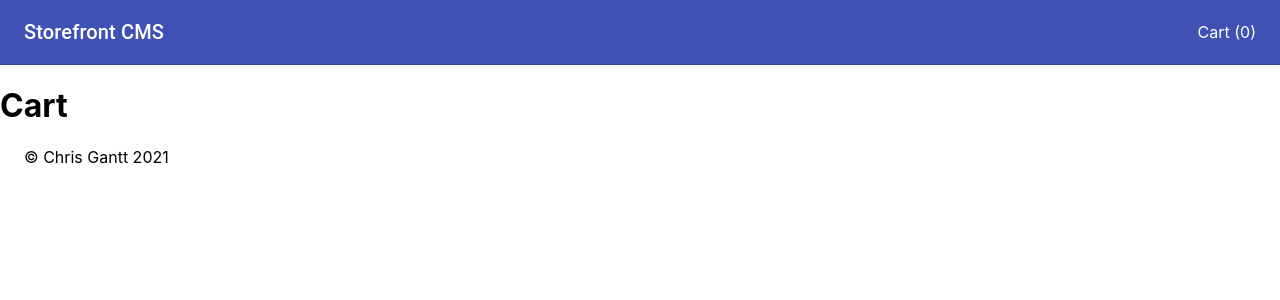
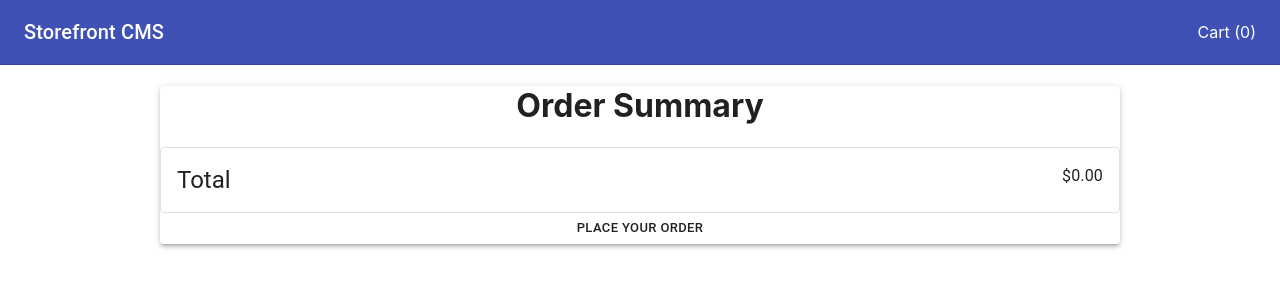
Before and after one commit to ganttArt/storefront, a React (Create React App) app: page /cart in a window 1280 px wide. Shown: the top 300 px of the page. Built offline with nearby package versions, Linux system fonts and the light colour scheme.

Commit message:
Created a shopping cart page.

```diff
--- a/src/App.js
+++ b/src/App.js
@@ -4,6 +4,7 @@ import Header from './components/Header';
 import Categories from './components/Categories';
 import Products from './components/Products';
 import Footer from './components/Footer';
+import ShoppingCart from './components/ShoppingCart';
 
 function App() {
   return (
@@ -16,14 +17,14 @@ function App() {
             <Products />
           </Route>
           <Route path="/cart">
-            <h1>Cart</h1>
+            <ShoppingCart />
           </Route>
           <Route path="/productDetail">
             <h1>Product Detail</h1>
           </Route>
         </Switch>
       </main>
-      <Footer />
+      {/* <Footer /> */}
     </div>
   );
 }
--- /dev/null
+++ b/src/components/ShoppingCart.js
@@ -0,0 +1,78 @@
+import React from 'react';
+import { connect } from 'react-redux';
+
+import { Paper, Button, Card, CardContent, Typography } from '@material-ui/core';
+import { makeStyles } from '@material-ui/core/styles';
+
+const useStyles = makeStyles({
+  root: {
+    width: '75%',
+    textAlign: '-webkit-center',
+    alignItems: 'center',
+  },
+  card: {
+    textAlign: 'left',
+    display: 'flex'
+  },
+  price: {
+    marginLeft: 'auto',
+    order: '2',
+  },
+  cartContainer: {
+    textAlign: '-webkit-center',
+  }
+});
+
+const ShoppingCart = props => {
+  const classes = useStyles();
+
+  let total = 0;
+
+  return (
+    <div className={classes.cartContainer}>
+      <Paper elevation={3} className={classes.root}>
+        <h1>Order Summary</h1>
+        {props.cart.map(product => {
+          total += product.price;
+          return (
+            <Card className={classes.card} variant="outlined" key={product._id}>
+              <CardContent>
+                <Typography variant="h5" component="h2">
+                  {product.name}
+                  <Typography color="textSecondary">
+                    {product.description}
+                  </Typography>
+                </Typography>
+              </CardContent>
+              <CardContent className={classes.price}>
+                <Typography>
+                  ${product.price}
+                </Typography>
+              </CardContent>
+            </Card>
+          )
+        })}
+        <Card className={classes.card} variant="outlined">
+          <CardContent>
+            <Typography variant="h5" component="h2">Total</Typography>
+          </CardContent>
+          <CardContent className={classes.price}>
+            <Typography>
+              {total.toLocaleString('en-US', {
+                style: 'currency',
+                currency: 'USD',
+              })}
+            </Typography>
+          </CardContent>
+        </Card>
+        <Button size="small" onClick={() => alert('Thanks for Shopping with us')}>Place Your Order</Button>
+      </Paper>
+    </div>
+  )
+}
+
+const mapStateToProps = state => ({
+  cart: state.cart.cart,
+})
+
+export default connect(mapStateToProps)(ShoppingCart);
```
